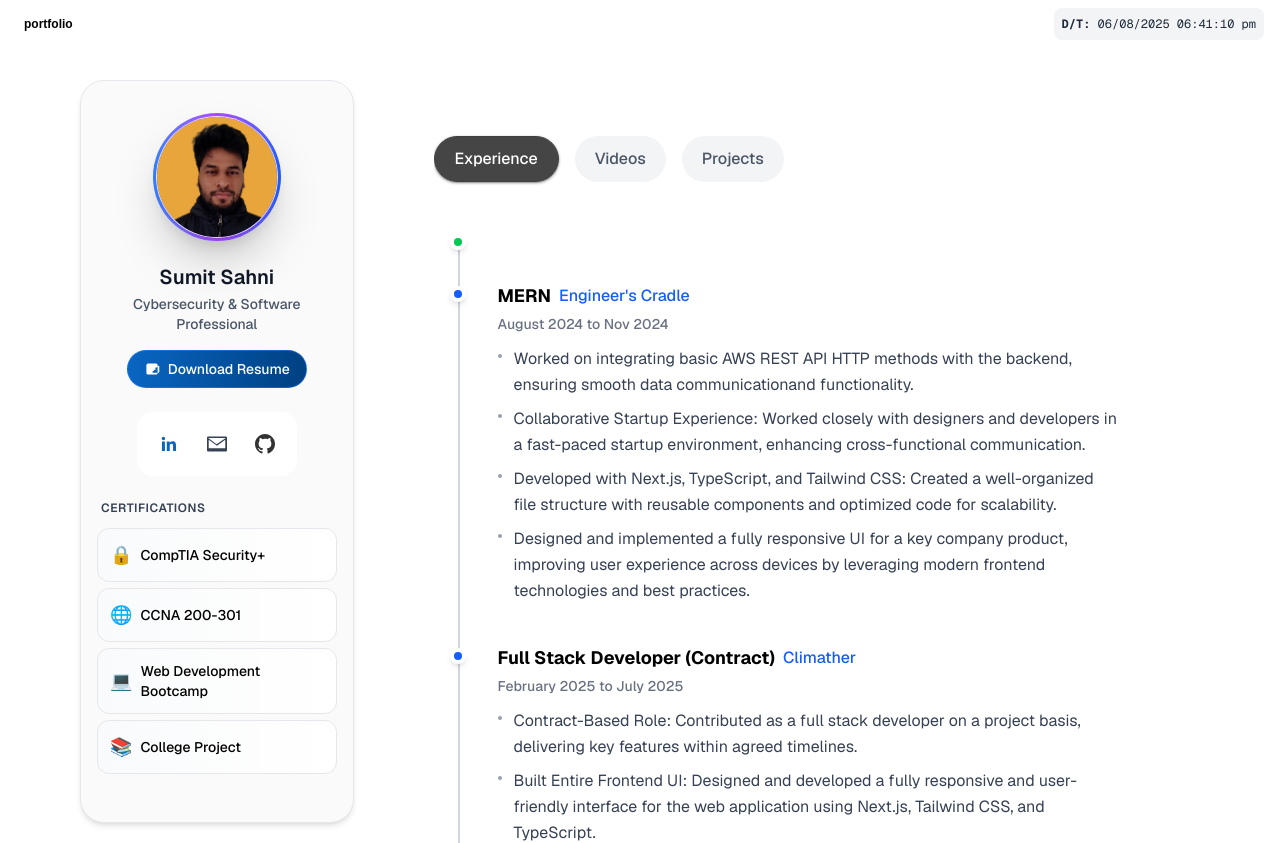
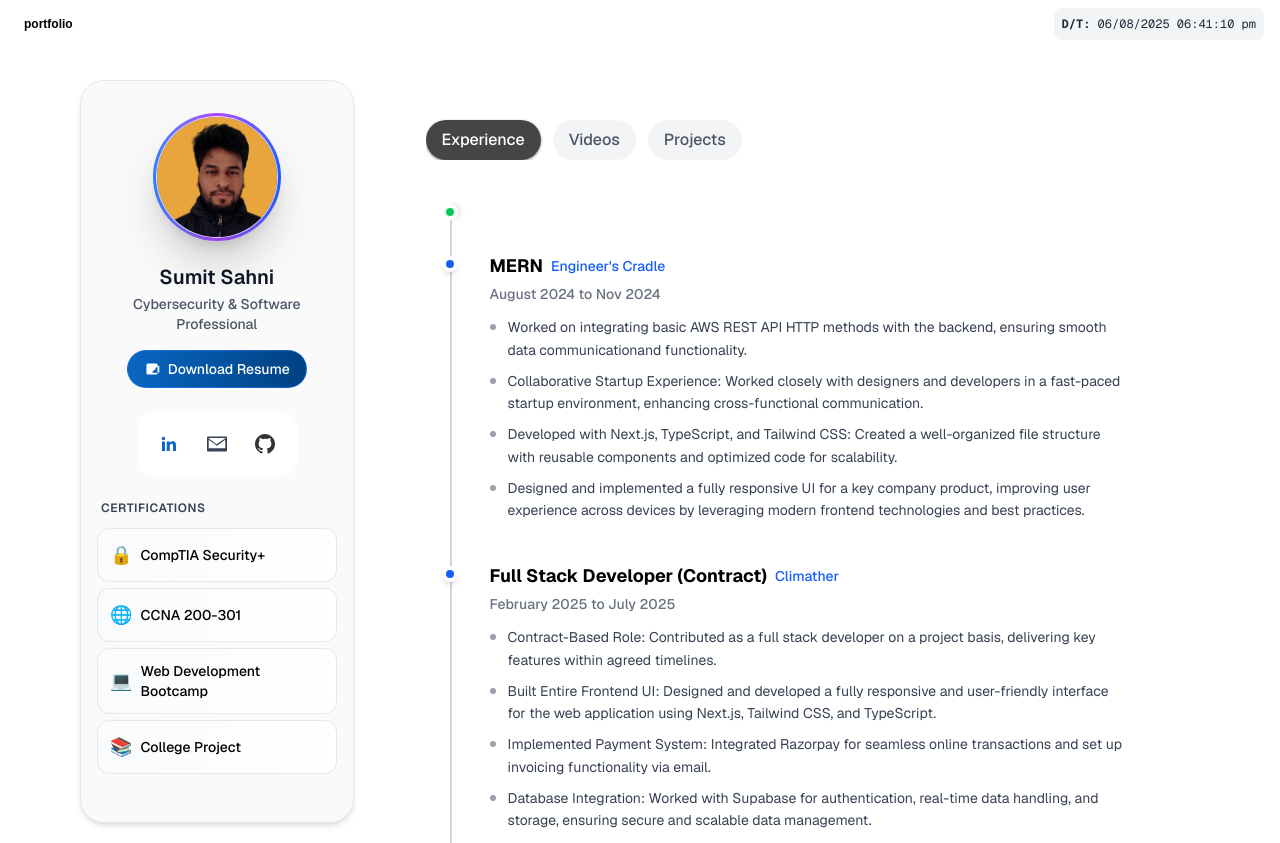
Before and after one commit to Sumit-Sahni/sumitsahni, a Next.js app: page / in a window 1280 px wide. Shown: the top 843 px of the page. Built offline with nearby package versions, Linux system fonts and the light colour scheme; a web font is replaced by a local one.

Commit message:
right  update

```diff
--- a/src/components/right/Right.tsx
+++ b/src/components/right/Right.tsx
@@ -7,7 +7,7 @@ import Projects from "@/components/projects/Projects";
 import { experiences } from "@/data/exp";
 
 /* ---------------------------------- */
-/* Motion Variants (TS Safe & Premium) */
+/* Motion Variants */
 /* ---------------------------------- */
 
 const containerVariants: Variants = {
@@ -66,14 +66,28 @@ const Right = () => {
       variants={containerVariants}
       initial="hidden"
       animate="visible"
-      className="lg:w-[100%] h-auto overflow-y-auto md:px-4
-      bg-white rounded-3xl border-gray-200
-      p-6 md:p-8 lg:p-8"
+      className="
+        w-full
+        max-w-full
+        h-auto
+        overflow-x-hidden
+        overflow-y-auto
+        rounded-3xl
+        px-1 sm:px-6
+        py-8 sm:py-8
+      "
     >
       {/* ---------------- Tabs ---------------- */}
       <motion.div
         variants={itemVariants}
-        className="flex gap-4 mb-10 pb-2 pt-6 overflow-x-auto scrollbar-hide"
+        className="
+          flex
+          gap-3
+          mb-6 sm:mb-10
+          pt-2
+          overflow-x-auto
+          scrollbar-hide
+        "
       >
         {[
           { id: "experience", label: "Experience" },
@@ -88,19 +102,19 @@ const Right = () => {
               setActiveTab(tab.id as "experience" | "videos" | "projects")
             }
             className={`
-              relative px-5 py-2.5 text-base font-medium rounded-full
-              whitespace-nowrap transition-all duration-300 cursor-pointer
+              relative
+              px-4 py-2
+              text-sm sm:text-base
+              font-medium
+              rounded-full
+              whitespace-nowrap
+              transition-all
+              duration-300
+              cursor-pointer
               ${
                 activeTab === tab.id
-                  ? `
-                  bg-neutral-900/80 text-white
-                  border border-neutral-700
-                  shadow-sm shadow-black/40
-                  `
-                  : `
-                  bg-gray-100 text-gray-600
-                  hover:bg-gray-200
-                  `
+                  ? "bg-neutral-900/80 text-white shadow-sm shadow-black/40"
+                  : "bg-gray-100 text-gray-600 hover:bg-gray-200"
               }
             `}
           >
@@ -121,45 +135,54 @@ const Right = () => {
             className="relative"
           >
             {/* Timeline Line */}
-            <div className="absolute left-6 top-2 bottom-0 w-0.5 bg-gray-300" />
+            <div className="absolute left-3 sm:left-6 top-2 bottom-0 w-0.5 bg-gray-300" />
 
-            <div className="space-y-10 pb-8">
+            <div className="space-y-8 sm:space-y-10 pb-6">
               {experiences.map((exp, idx) => (
                 <motion.div
                   key={idx}
                   variants={itemVariants}
                   whileHover={{ y: -4 }}
-                  transition={{
-                    type: "spring",
-                    stiffness: 120,
-                    damping: 18,
-                  }}
-                  className="relative flex items-start"
+                  transition={{ type: "spring", stiffness: 120, damping: 18 }}
+                  className="
+                    relative
+                    flex
+                    flex-col sm:flex-row
+                    items-start
+                  "
                 >
                   {/* Timeline Dot */}
                   <motion.div
                     initial={{ scale: 0 }}
                     animate={{ scale: 1 }}
                     transition={{ delay: idx * 0.05 }}
-                    className={`absolute left-4 top-1 w-4 h-4 rounded-full
-                    border-4 border-white shadow-md z-10
-                    ${
-                      exp.active ? "bg-green-500" : "bg-blue-600"
-                    }`}
+                    className={`
+                      absolute
+                      left-2 sm:left-4
+                      top-1
+                      w-3 h-3 sm:w-4 sm:h-4
+                      rounded-full
+                      border-4 border-white
+                      shadow-md
+                      z-10
+                      ${
+                        exp.active ? "bg-green-500 animate-spin" : "bg-blue-600"
+                      }
+                    `}
                   />
 
                   {/* Content */}
-                  <div className="ml-12 sm:ml-16 flex-1">
+                  <div className="ml-8 sm:ml-16 flex-1">
                     <div className="mb-3">
                       <div className="flex flex-wrap items-center gap-2 mb-1">
-                        <h3 className="text-lg font-bold text-black">
+                        <h3 className="text-base sm:text-lg font-bold text-black">
                           {exp.title}
                         </h3>
-                        <span className="text-md text-blue-600 font-medium">
+                        <span className="text-sm sm:text-md text-blue-600 font-medium">
                           {exp.company}
                         </span>
                       </div>
-                      <p className="text-sm text-gray-500 font-medium">
+                      <p className="text-xs sm:text-sm text-gray-500 font-medium">
                         {exp.duration}
                       </p>
                     </div>
@@ -168,16 +191,13 @@ const Right = () => {
                       {exp.details.map((detail, i) => (
                         <motion.li
                           key={i}
-                          initial={{ opacity: 0, x: -8 }}
+                          initial={{ opacity: 0, x: -6 }}
                           animate={{ opacity: 1, x: 0 }}
-                          transition={{
-                            delay: i * 0.05,
-                            duration: 0.3,
-                          }}
+                          transition={{ delay: i * 0.05 }}
                           className="flex items-start"
                         >
-                          <span className="inline-block w-1 h-1 bg-gray-400 rounded-full mt-2 mr-3 flex-shrink-0" />
-                          <span className="text-gray-700 leading-relaxed">
+                          <span className="mt-2 mr-3 w-1.5 h-1.5 bg-gray-400 rounded-full flex-shrink-0" />
+                          <span className="text-sm text-gray-700 leading-relaxed">
                             {detail}
                           </span>
                         </motion.li>
```
